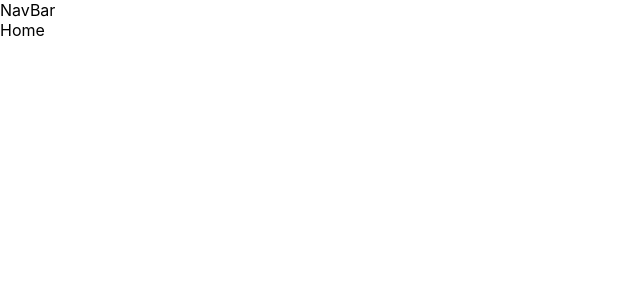
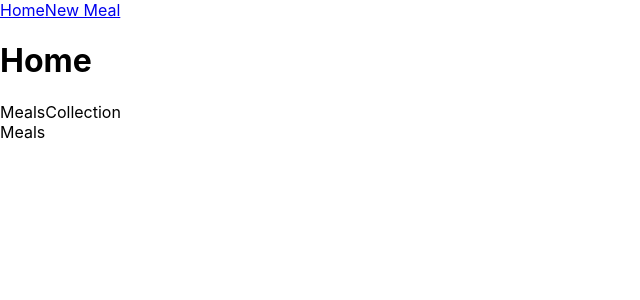
Before and after one commit to jeongjj29/meal-prep-app, a React (Create React App) app: page / in a window 1280 px wide. Shown: the top 300 px of the page, without its empty margins (0-640 px from the left). Built offline with nearby package versions, Linux system fonts and the light colour scheme.

Commit message:
add navbar and append children components to parent components

```diff
--- a/src/components/MealsCollection.js
+++ b/src/components/MealsCollection.js
@@ -1,7 +1,13 @@
 import React from "react";
+import Meals from "./Meals";
 
 function MealsCollection() {
-  return <div>MealsCollection</div>;
+  return (
+    <div>
+      MealsCollection
+      <Meals />
+    </div>
+  );
 }
 
 export default MealsCollection;
--- a/src/components/NavBar.js
+++ b/src/components/NavBar.js
@@ -1,7 +1,13 @@
 import React from "react";
+import { NavLink } from "react-router-dom/dist";
 
 function NavBar() {
-  return <nav>NavBar</nav>;
+  return (
+    <nav>
+      <NavLink to="/">Home</NavLink>
+      <NavLink to="/new-meal">New Meal</NavLink>
+    </nav>
+  );
 }
 
 export default NavBar;
--- a/src/pages/Home.js
+++ b/src/pages/Home.js
@@ -1,7 +1,13 @@
 import React from "react";
+import MealsCollection from "../components/MealsCollection";
 
 function Home() {
-  return <div>Home</div>;
+  return (
+    <div>
+      <h1>Home</h1>
+      <MealsCollection />
+    </div>
+  );
 }
 
 export default Home;
--- /dev/null
+++ b/src/pages/NewMeal.js
@@ -0,0 +1,7 @@
+import React from "react";
+
+function NewMeal() {
+  return <div>NewMeal</div>;
+}
+
+export default NewMeal;
--- a/src/routes.js
+++ b/src/routes.js
@@ -1,6 +1,7 @@
 import App from "./App";
 import Home from "./pages/Home";
 import ErrorPage from "./pages/ErrorPage";
+import NewMeal from "./pages/NewMeal";
 
 const routes = [
   {
@@ -12,6 +13,10 @@ const routes = [
         path: "/",
         element: <Home />,
       },
+      {
+        path: "/new-meal",
+        element: <NewMeal />,
+      },
     ],
   },
 ];
```
